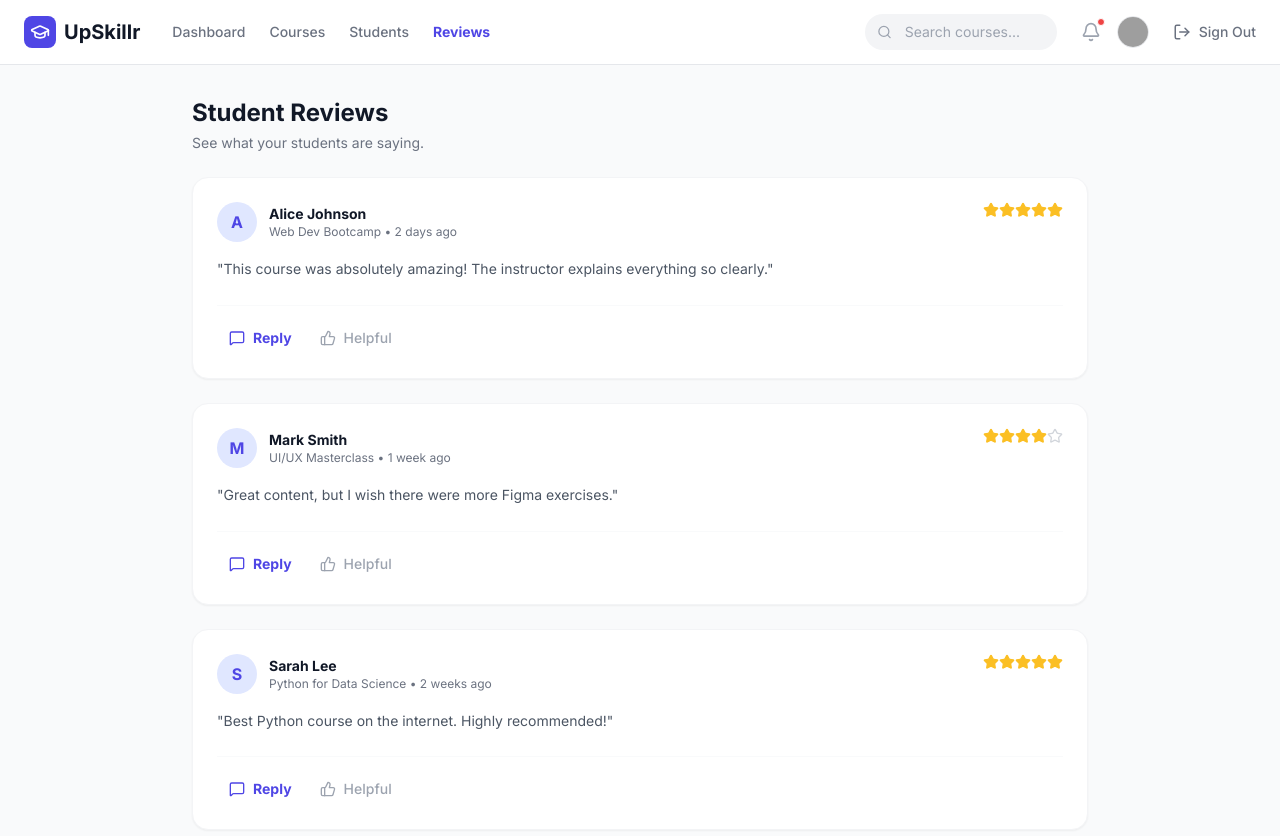
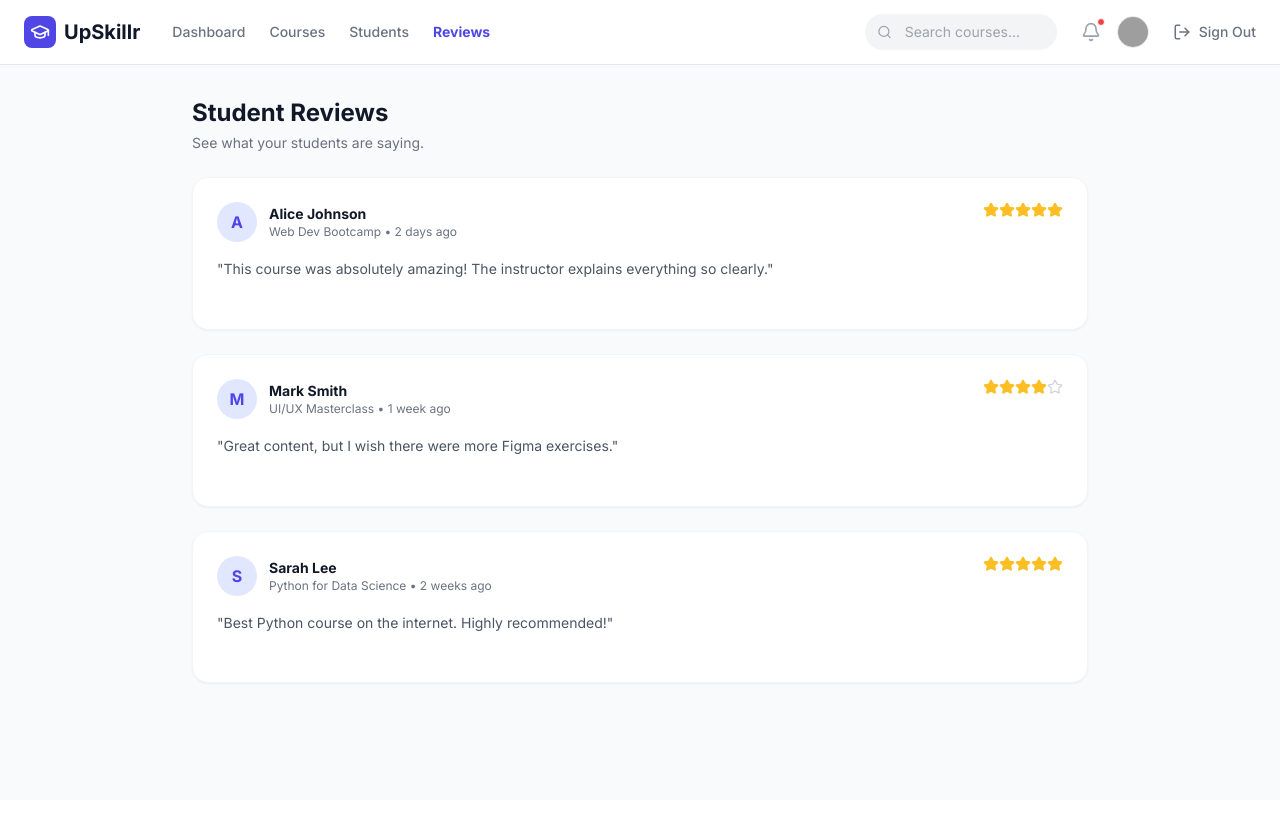
Before and after one commit to Madhu-Wala/Upskillr-project-repo, a React (Vite) app in the folder frontend/: page /Instructor/reviews in a window 1280 px wide. Shown: the top 836 px of the page. After the commit the page ends 800 px from the top, so only its background shows below. Built offline with nearby package versions, Linux system fonts and the light colour scheme; grey boxes are pictures that could not be loaded.

Commit message:
reply and helful removed

```diff
--- a/frontend/src/components/Instructor/Reviews.jsx
+++ b/frontend/src/components/Instructor/Reviews.jsx
@@ -38,14 +38,6 @@ const Reviews = () => {
 
             <p className="text-gray-600 text-sm leading-relaxed mb-6">"{review.comment}"</p>
 
-            <div className="flex items-center gap-4 pt-4 border-t border-gray-50">
-                <button className="text-indigo-600 text-sm font-bold hover:bg-indigo-50 px-3 py-1.5 rounded-lg transition-colors flex items-center gap-2">
-                    <MessageSquare size={16} /> Reply
-                </button>
-                <button className="text-gray-400 text-sm font-medium hover:text-gray-600 flex items-center gap-2">
-                    <ThumbsUp size={16} /> Helpful
-                </button>
-            </div>
           </div>
         ))}
       </div>
```
